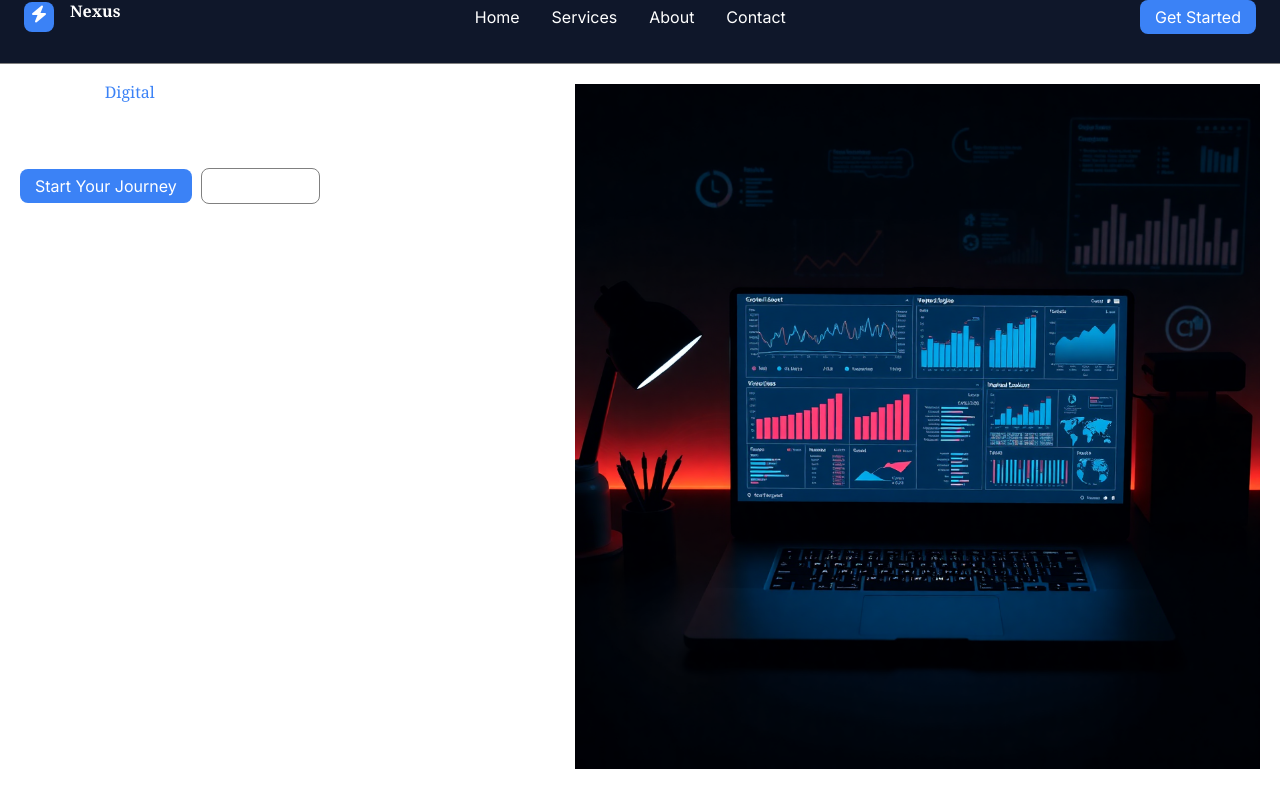
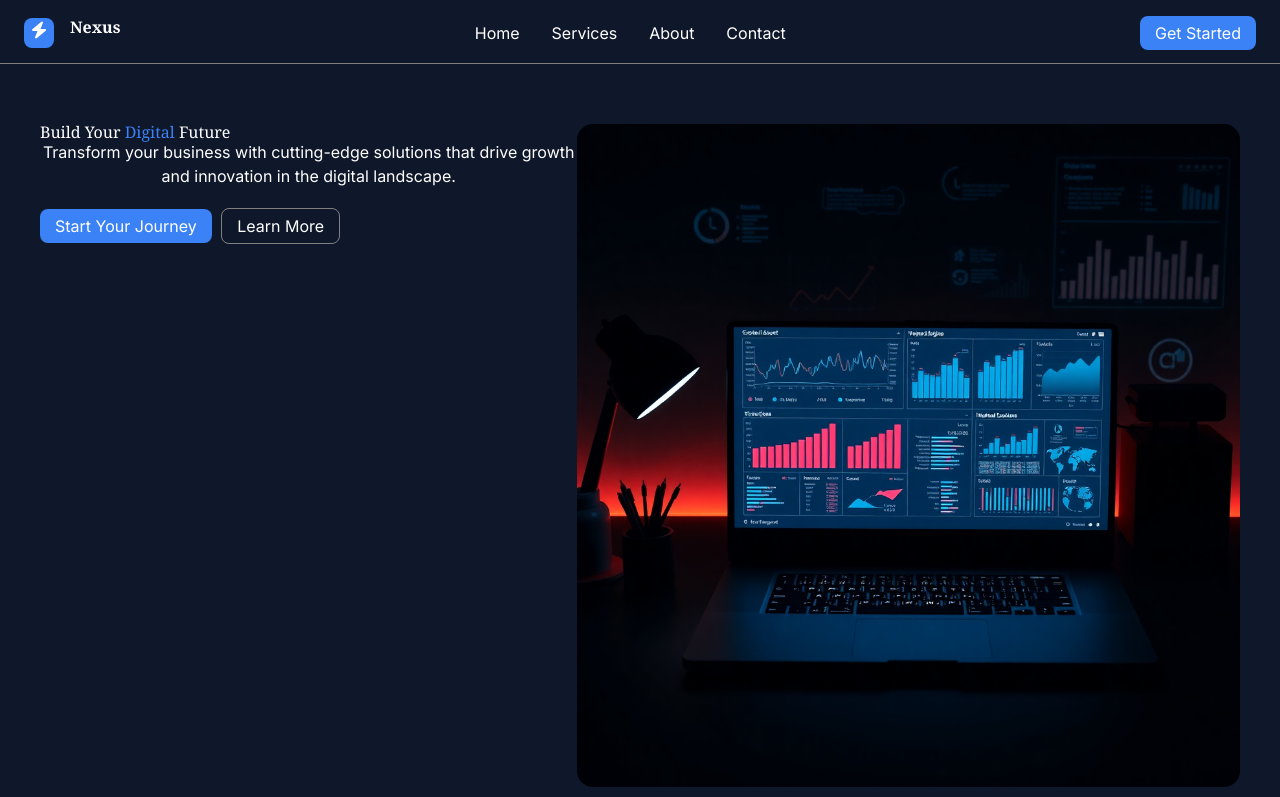
Before and after one commit to nnamdi-security/Landing-Page-Tailwind, a plain HTML site: page Vanilla-CSS-Styling/index.html in a window 1280 px wide. Shown: the top 797 px of the page. Drawn offline with nearby package versions, Linux system fonts and the light colour scheme; files that its build step writes are made by us from their sources; files whose address does not match are found by name.

Commit message:
add styling to the hero section

```diff
--- a/Vanilla-CSS-Styling/styles.css
+++ b/Vanilla-CSS-Styling/styles.css
@@ -38,6 +38,7 @@ body{
     height: 64px;
     background-color: var(--dark-blue);
     border-bottom: 1px solid gray;
+    padding-top: 16px;
 }
 
 h1, h2, h3{
@@ -86,17 +87,27 @@ a {
     align-items: center;
 }
 
+.hero{
+    background-color: var(--dark-blue);
+    padding: 40px 20px;
+}
 
+
+.hero-description{
+    display: flex;
+    flex-direction: column;
+    justify-content: center;
+}
 
 img{
     display: block;
     max-width: 100%;
     height: auto;
+    border-radius: 16px;
 }
 
 .hero-flex{
 
-    min-height: 92vh;
     display: flex;
     justify-content: center;
     padding: 20px;
```
